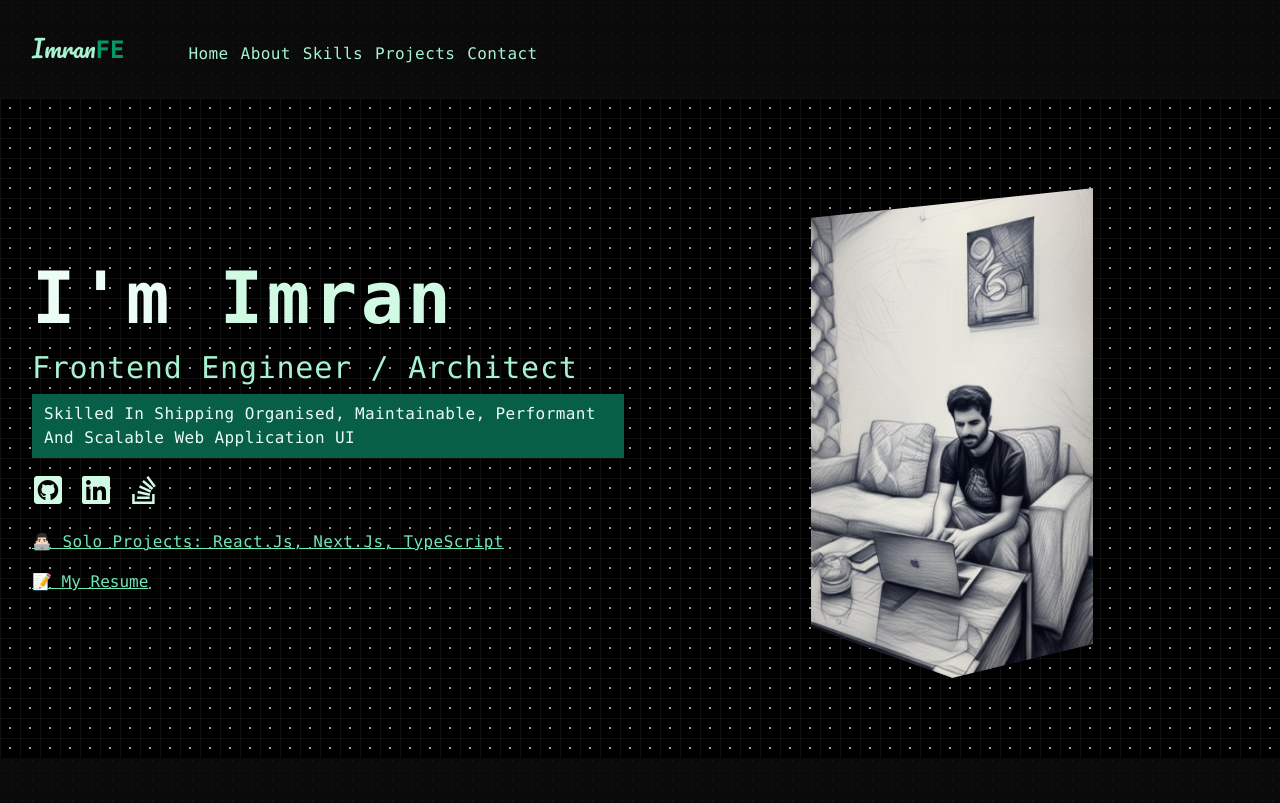
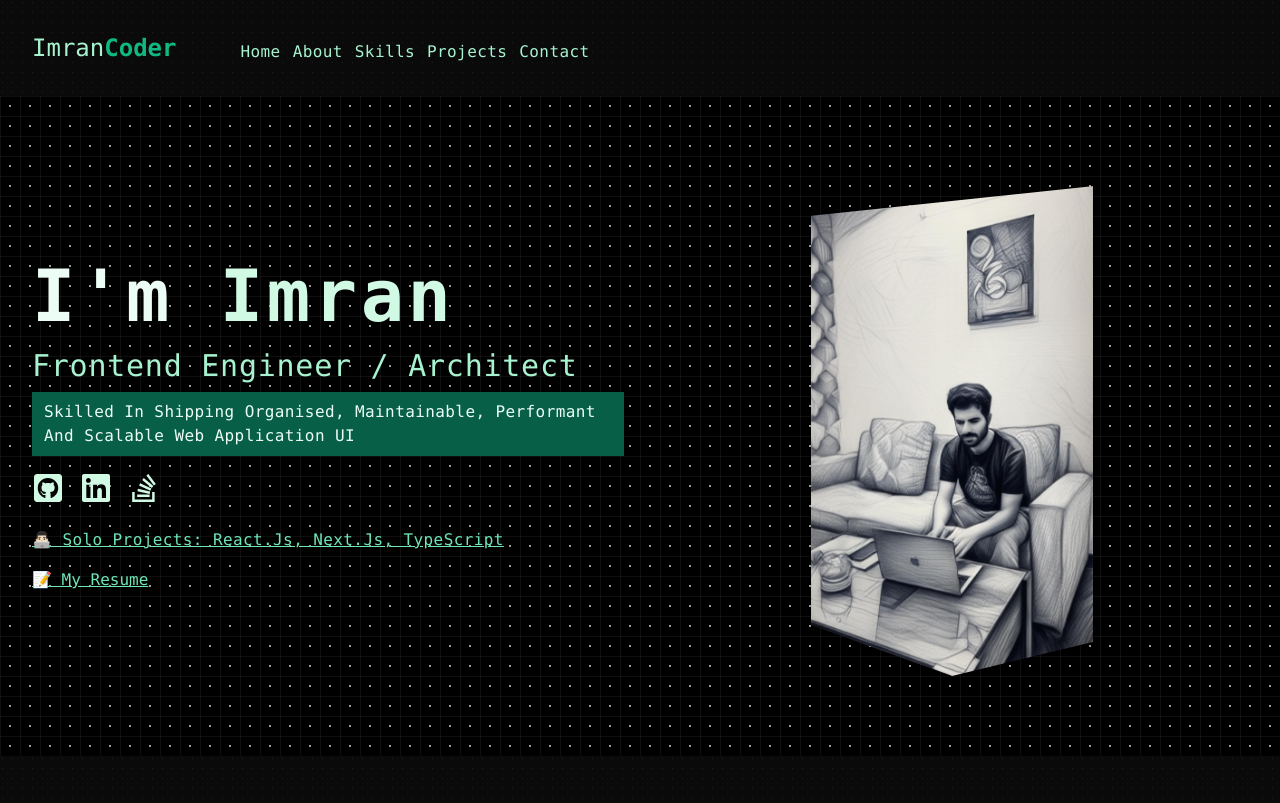
Before and after one commit to emmeiwhite/imran-portfolio-2024, a React (Vite) app: page / in a window 1280 px wide. Shown: the top 803 px of the page. Built offline with nearby package versions, Linux system fonts and the light colour scheme; a web font is replaced by a local one.

Commit message:
Logo component

```diff
--- a/src/components/Footer.jsx
+++ b/src/components/Footer.jsx
@@ -1,3 +1,5 @@
+import Logo from './Logo'
+
 export default function Footer() {
   return (
     <div
@@ -13,10 +15,7 @@ export default function Footer() {
       <section className="py-20 ">
         <div className="align-element">
           <div className="flex gap-3 items-center justify-between">
-            <p className="text-xl font-pacifico">
-              <span className="text-emerald-200">Imran</span>
-              <span className="text-emerald-600 font-bold font-mono">FE</span>
-            </p>
+            <Logo />
             <p className="flex gap-3 items-center text-emerald-200 text-sm">
               <span>Copyright &copy; &nbsp;{new Date().getFullYear()}</span>
               <span className="font-lato "> All Rights Reserved </span>
--- /dev/null
+++ b/src/components/Logo.jsx
@@ -0,0 +1,11 @@
+function Logo() {
+  return (
+    <div>
+      <h2 className="text-xl sm:text-2xl ">
+        <span className="text-emerald-200">Imran</span>
+        <span className="text-emerald-500 font-extrabold">Coder</span>
+      </h2>
+    </div>
+  )
+}
+export default Logo
--- a/src/components/Navbar.jsx
+++ b/src/components/Navbar.jsx
@@ -1,5 +1,5 @@
 import { links } from '../data'
-
+import Logo from './Logo'
 function Navbar() {
   return (
     <nav
@@ -14,10 +14,8 @@ function Navbar() {
         imageRendering: 'pixelated'
       }}>
       <div className="align-element py-4 flex flex-col sm:flex-row sm:gap-x-16 sm:items-center sm:py-8">
-        <h2 className="text-2xl font-pacifico">
-          <span className="text-emerald-200">Imran</span>
-          <span className="text-emerald-600 font-bold font-mono">FE</span>
-        </h2>
+        {/* Logo Goes Here */}
+        <Logo />
 
         <div className="flex gap-x-3 mt-5 sm:mt-0 self-end">
           {links.map(link => {
```
